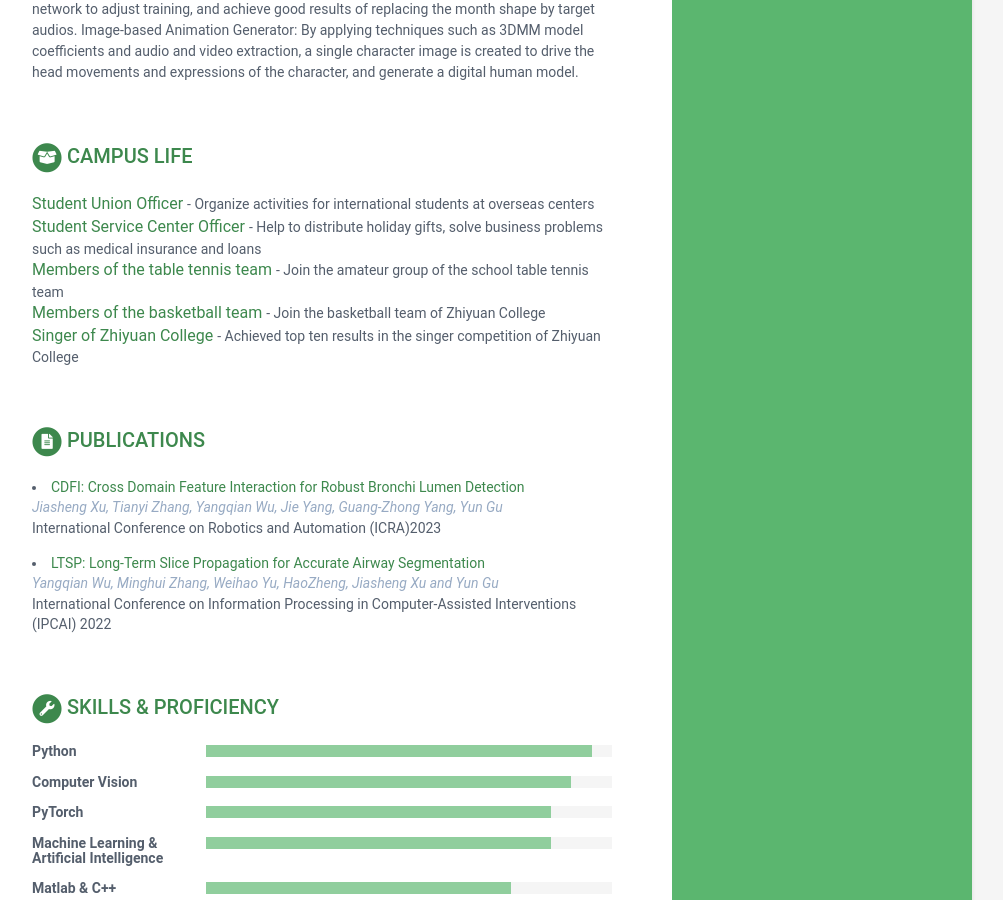
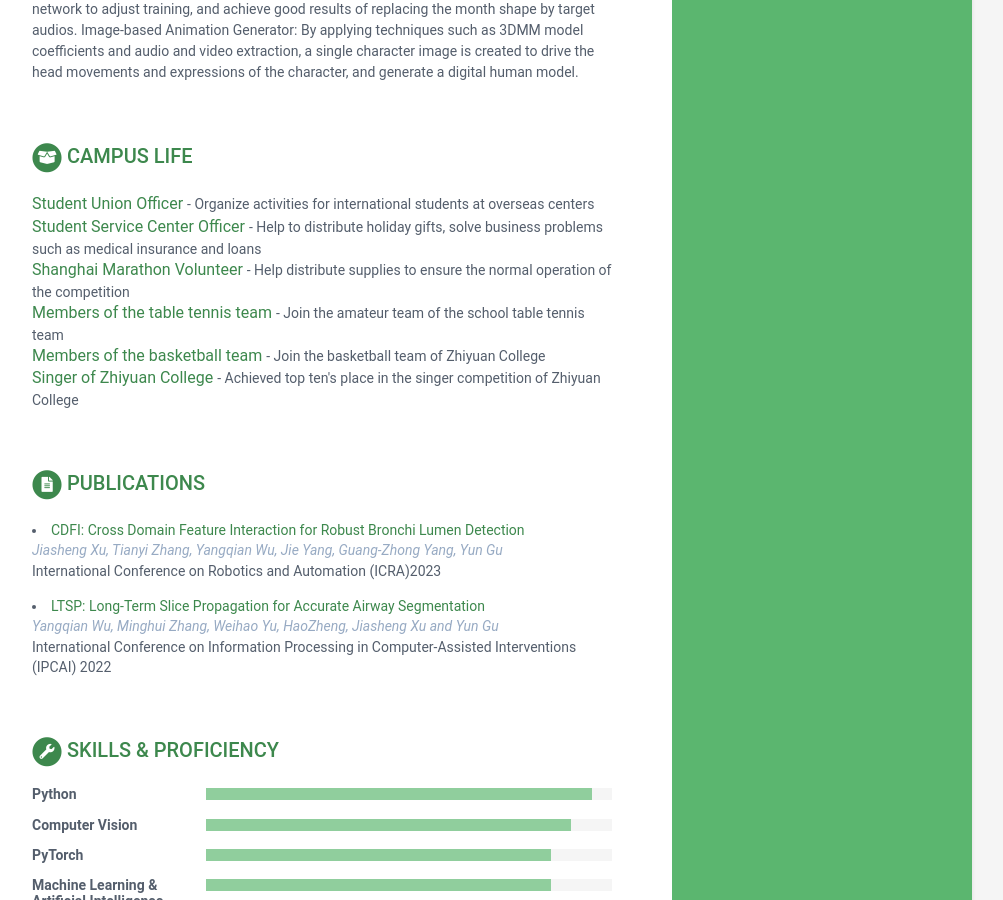
Before and after one commit to longyingsuifeng0227/xjs0227.github.io, a Jekyll site: the page built from index.html, in a window 1280 px wide and 900 px high, scrolled down 1372 px. Shown: the whole window, without its empty margins (168-1171 px from the left). Built offline with Jekyll 4.4.1, drawn with Linux system fonts in a browser that asks for light colours.

Commit message:
Update data.yml

```diff
--- a/_data/data.yml
+++ b/_data/data.yml
@@ -167,15 +167,18 @@ oss:
       - title: Student Service Center Officer
         link: "#"
         tagline: "Help to distribute holiday gifts, solve business problems such as medical insurance and loans"
+      - title: Shanghai Marathon Volunteer
+        link: "#"
+        tagline: "Help distribute supplies to ensure the normal operation of the competition"
       - title: Members of the table tennis team
         link: "#"
-        tagline: "Join the amateur group of the school table tennis team"
+        tagline: "Join the amateur team of the school table tennis team"
       - title: Members of the basketball team
         link: "#"
         tagline: "Join the basketball team of Zhiyuan College"
       - title: Singer of Zhiyuan College
         link: "#"
-        tagline: "Achieved top ten results in the singer competition of Zhiyuan College"
+        tagline: "Achieved top ten's place in the singer competition of Zhiyuan College"
 
 skills:
     title: Skills &amp; Proficiency
```
